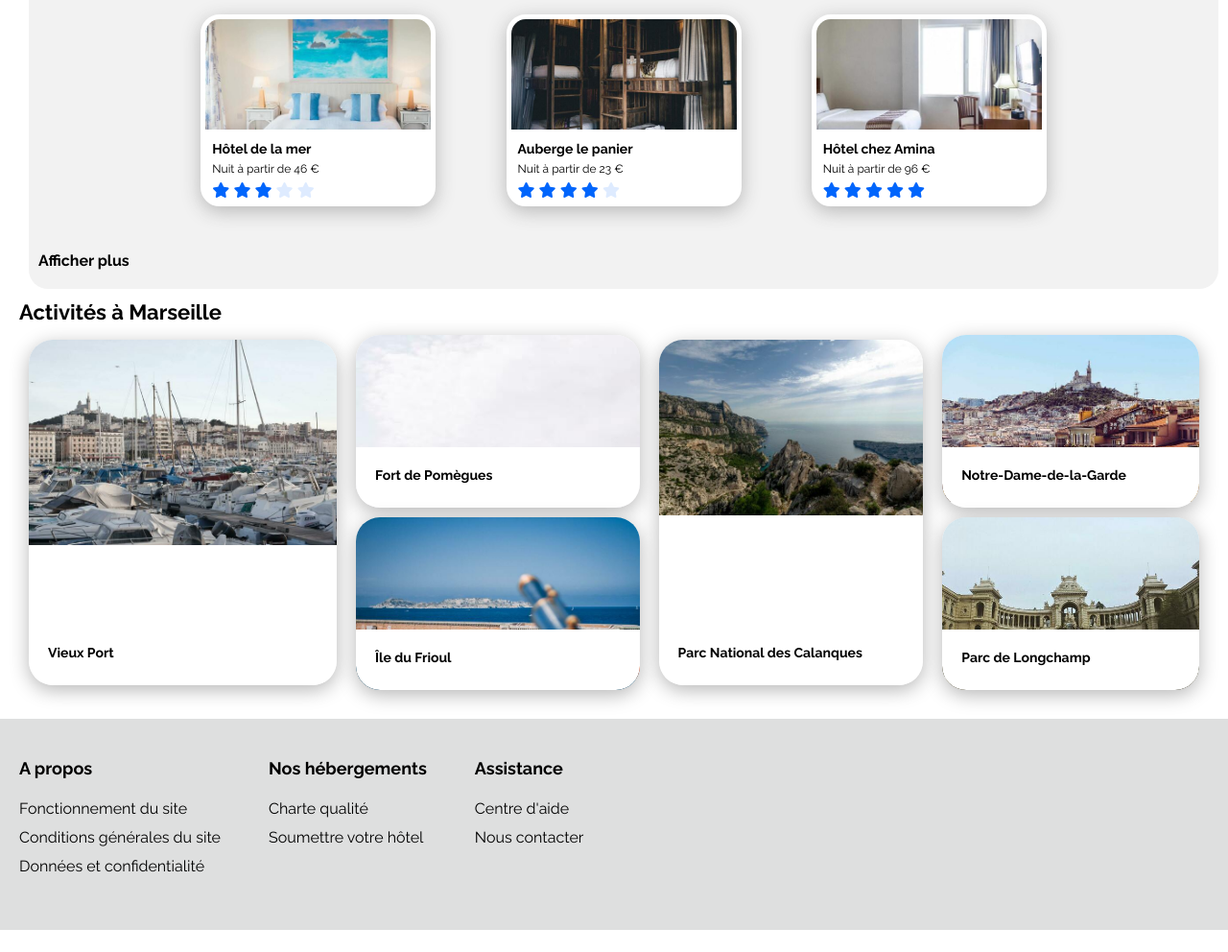
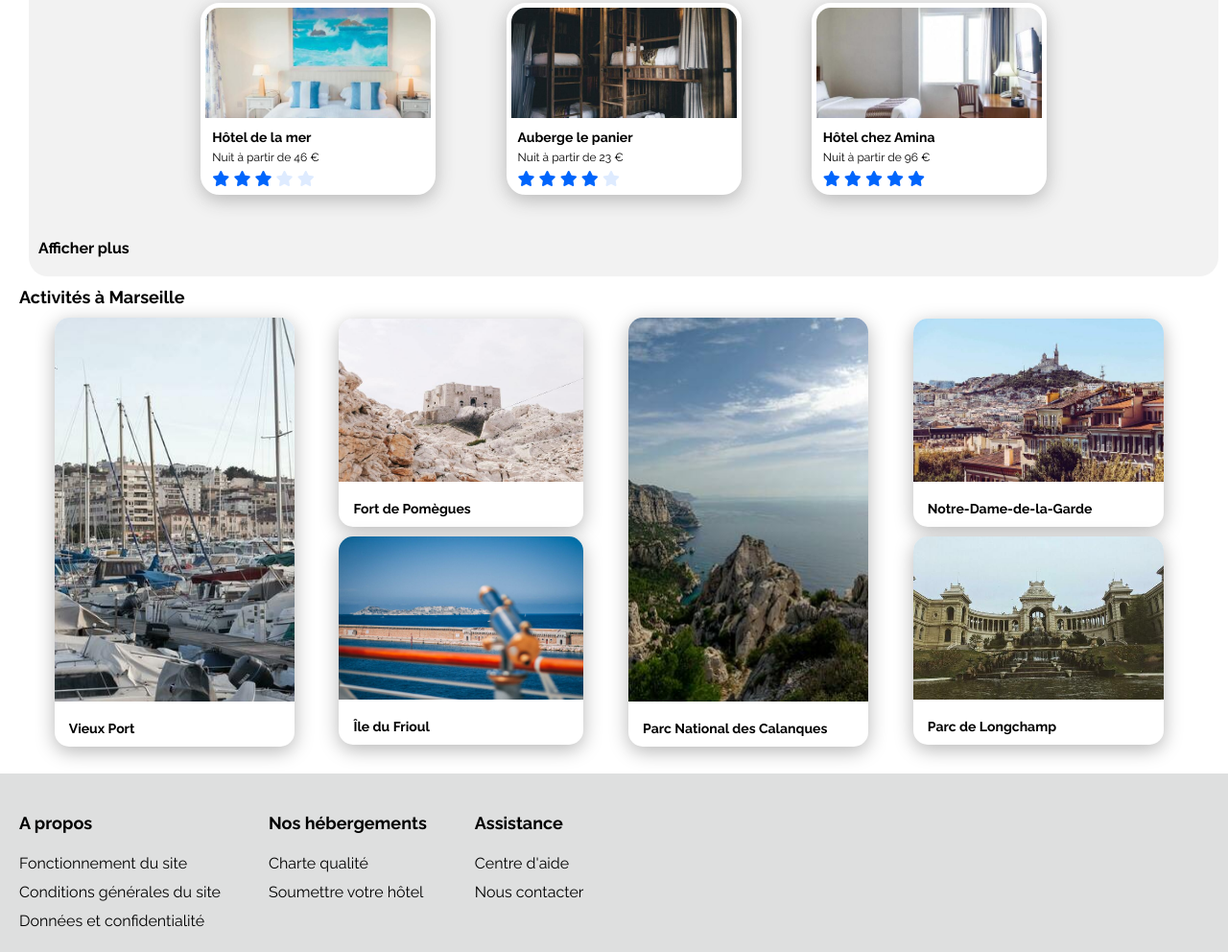
Before and after one commit to CelineSebe/P2_OC_Booki, a plain HTML site: page index.html in a window 1280 px wide. Shown: the part 1544-2536 px from the top of the page at 96% size. Before the commit the page ends 2513 px from the top, so only its background shows below. Drawn offline with Linux system fonts and the light colour scheme.

Commit message:
cards activities

```diff
--- a/css/style.css
+++ b/css/style.css
@@ -41,6 +41,32 @@ p{
 }
 a{
     text-decoration: none;
+}
+
+.card{
+    box-shadow: 0px 5px 20px rgb(183, 183,183) ;
+    border: none;
+}
+.card:hover{
+    transform: scale(1.05);
+    transition: 0.2s;
+}
+.card-body h3 {
+    font-weight: 700;
+    margin-bottom: 5px;
+}
+
+.card-body p {
+    font-size: 12px;
+    margin-bottom: 5px;
+}
+
+.blueStars{
+    color: var(--blue);
+}
+.greyStars{
+    color:var(--blueLight);
+
 }
 
 
@@ -305,28 +331,12 @@ aside  {
     height: 115px;
 }
 
-.card-body {
+#card-container-lodg .card-body {
     padding: 7px 7px 3px 7px;
     text-decoration-line: none;
 }
 
-.card-body h3 {
-    font-weight: 700;
-    margin-bottom: 5px;
-}
 
-.card-body p {
-    font-size: 12px;
-    margin-bottom: 5px;
-}
-
-.blueStars{
-    color: var(--blue);
-}
-.greyStars{
-    color:var(--blueLight);
-
-}
   .more {
     font-weight: 700;
     margin-top: 10px;
@@ -334,14 +344,6 @@ aside  {
 }
 /*** SECTION POPULAIRES***/
 
-.card{
-    box-shadow: 0px 5px 20px rgb(183, 183,183) ;
-    border: none;
-}
-.card:hover{
-    transform: scale(1.05);
-    transition: 0.2s;
-}
 
 #title-popular {
     display: flex;
@@ -361,14 +363,12 @@ aside #card-container-popular .card {
     border-radius: 20px;
     overflow: hidden;
 }
-
+  #card-container-popular figure{
+      display:flex;
+  }
 .imgPop {
     height: 180px;
     width: 40%;
-}
-
-aside #card-container-popular .card figure {
-    display: flex;
 }
 
 #card-container-popular.card-body {
@@ -379,58 +379,58 @@ aside #card-container-popular .card figure {
   }
 
 .blueStars {
-    position: absolute;
+    position: absolut
   }
 
 /*** Section activités***/
 
 #activities{
     display: flex;
-    width: 100%;
     flex-direction: column;
-}
-
-.card-container-activities{
-    display: flex;
-    justify-content: center;
-    align-items: center;
     width: 100%;
 }
 
-.card-container-activities .card {
+.container-activities{
+    display: flex;
+    justify-content: space-evenly;
+    align-items: center;
+
+}
+.container-activities-row{
+    max-width: 250px;
+
+}
+.container-activities-column{
+    max-width: 500px;
+
+}
+  .img-act{
+    width: 100%;
+    height: 400px;
+    border-radius: 15px 15px 0px 0px;
     object-fit: cover;
-    border-radius: 25px;
-    position: relative;
-    overflow: hidden;
-    margin: 4%;
   }
-
-.card-container-activities .card .img{
-    position: absolute;
-    border-radius: 25px 25px 30px 30px;
+ .img-act-small{
+    border-radius: 15px 15px 0px 0px;
+    object-fit: cover;
+    width: 100%;
+    height: 170px;
   }
-
-  .card-container-activities .card-body {
-    position: absolute;
-    bottom: 0;
-    padding-top: 5px;
-    background: white;
-    width: 100%;
-    border-radius: 0 0 25px 25px;
-    padding: 20px 10px 20px 20px;
+  .container-activities-column .card-body{
+      padding: 15px 15px 5px;
   }
-  .card-container-activities-row .card {
-      height: 360px;
-      width: auto;
-      margin: 10px;
-  }
-
-  .card-container-activities-column .card {
-      height: 180px;
-      width: auto;
-      margin: 10px;
-  }
-
+  .container-activities-row .card-body{
+    padding: 15px 15px 5px;
+}
+.container-activities-column .card{
+    max-width: 100%;
+    border-radius: 15px;
+    margin: 10px;
+}
+.container-activities-row .card{
+    max-width: 100%;
+    border-radius: 15px;
+}
 /*** FOOTER***/
 
 footer{
@@ -495,6 +495,10 @@ footer span ul li{
         width: 245px;
         margin: 3%;
         }
+
+    /***ACTIVITES***/
+
+
 /*** FOOTER***/
 
     footer nav{
@@ -622,24 +626,36 @@ aside{
 
 /*** SECTION ACTIVITES***/
 
-section #activities{
-    max-width: 700px;
-}
-
-.card-container-activities{
+.container-activities{
     display: flex;
     flex-direction: column;
     justify-content: center;
     padding-top: 10px;
     padding-bottom: 10px;
     width: 100%;
-    margin-left: 10px;
+    height: 100%;
 }
-.card-container-activities .card {
-    object-fit: cover;
+.container-activities-row{
+    width: 100%;
+}
+.container-activities-column{
+    width: 100%;
+}
+.container-activities .card{
+overflow: hidden;
     height: 240px;
-    }
-
+    width: 100%;
+    margin-top: 10px;
+    margin-bottom: 10px;
+}
+.img-act{
+    height: 180px;
+    width: 100%;
+      }
+.img-act-small{
+    width: 100%;
+    height: 180px;
+      }
 
 /*** FOOTER***/
 
@@ -691,11 +707,3 @@ footer ul a{
    section #activities{
         max-width: 200px;
     }
-    .card-container-activities{
-        width: 100%;
-        margin-left: 10px;
-    }
-    .card-container-activities .card{
-        max-height: 180px;
-    }
-}
--- a/index.html
+++ b/index.html
@@ -54,7 +54,7 @@
             <!-- Début de section hébergement-->
             <section id="lodging">
                 <aside class="lod">
-                    <h1> Hébergements à Marseille </h1>
+                    <h2> Hébergements à Marseille </h2>
                     <div id="card-container-lodg">
                     <div class="card">
                         <a href="./images/hebergements/1_xlarge/marcus-loke-WQJvWU_HZFo-unsplash.jpg" target="blank">
@@ -180,7 +180,7 @@
                 <div class="more">Afficher plus</div>
                </aside>
                 <aside class="pop">
-                    <div id="title-popular"><h1> Les plus populaires</h1><i class="fas fa-chart-line"></i></div>
+                    <div id="title-popular"><h2> Les plus populaires</h2><i class="fas fa-chart-line"></i></div>
                     <div id="card-container-popular">
                         <div class="card">
                             <a href="./images/hebergements/1_xlarge/emile-guillemot-Bj_rcSC5XfE-unsplash.jpg" target="blank">
@@ -246,25 +246,25 @@
                 </aside>
             </section>
             <section id="activities">
-                <div class="title-activities"></div><h1> Activités à Marseille </h1></div>
-                <div class="card-container-activities">
-                    <div class="card-container-activities-row">
+                <div class="title-activities"></div><h2> Activités à Marseille </h2></div>
+                <div class="container-activities">
+                    <div class="container-activities-row">
                         <div class="card">
                             <a href="./images/activites/1_xlarge/reno-laithienne-QUgJhdY5Fyk-unsplash.jpg" target="blank">
-                                <figure>
+                              <figure>
                                 <img class="img-act" src="./images/activites/4_small/reno-laithienne-QUgJhdY5Fyk-unsplash.jpg" alt="Vieux Port">
                                     <figcaption class="card-body">
                                         <h3> Vieux Port </h3>
                                     </figcaption>
-                                </figure>
+                               <figure>
                             </a>
                         </div>
                     </div>
-                    <div class="card-container-activities-column">
+                    <div class="container-activities-column">
                         <div class="card">
                             <a href="./images/activites/1_xlarge/paul-hermann-QFTrLdQIRhI-unsplash.jpg" target="blank">
                                 <figure>
-                                    <img class="img-act" src="./images/activites/4_small/paul-hermann-QFTrLdQIRhI-unsplash.jpg" alt="Fort">
+                                    <img class="img-act-small" src="./images/activites/3_medium/paul-hermann-QFTrLdQIRhI-unsplash.jpg" alt="Fort">
                                         <figcaption class="card-body">
                                             <h3> Fort de Pomègues</h3>
                                         </figcaption>
@@ -274,7 +274,7 @@
                         <div class="card">
                             <a href="./images/activites/1_xlarge/kevin-hikari-rV_Qd1l-VXg-unsplash.jpg" target="blank">
                                 <figure>
-                                    <img class="img-act" src="./images/activites/4_small/kevin-hikari-rV_Qd1l-VXg-unsplash.jpg" alt="îles">
+                                    <img class="img-act-small" src="./images/activites/3_medium/kevin-hikari-rV_Qd1l-VXg-unsplash.jpg" alt="îles">
                                         <figcaption class="card-body">
                                             <h3> Île du Frioul </h3>
                                         </figcaption>
@@ -282,7 +282,7 @@
                             </a>
                         </div>
                     </div>
-                    <div class="card-container-activities-row">
+                    <div class="container-activities-row">
                         <div class="card">
                             <a href="./images/activites/1_xlarge/kilyan-sockalingum-NR8-cBCN3aI-unsplash.jpg" target="blank">
                                 <figure>
@@ -294,11 +294,11 @@
                             </a>
                         </div>
                     </div>
-                    <div class="card-container-activities-column">
+                    <div class="container-activities-column">
                         <div class="card">
                             <a href="./images/activites/1_xlarge/florian-wehde-xW9e8gdotxI-unsplash.jpg" target="blank">
                                 <figure>
-                                    <img class="img-act" src="./images/activites/4_small/florian-wehde-xW9e8gdotxI-unsplash.jpg" alt="notre-dame">
+                                    <img class="img-act-small" src="./images/activites/4_small/florian-wehde-xW9e8gdotxI-unsplash.jpg" alt="notre-dame">
                                         <figcaption class="card-body">
                                             <h3> Notre-Dame-de-la-Garde</h3>
                                         </figcaption>
@@ -308,7 +308,7 @@
                         <div class="card">
                             <a href="./images/activites/1_xlarge/lena-paulin-wH2-EJoDcV0-unsplash.jpg" target="blank">
                                 <figure>
-                                    <img class="img-act" src="./images/activites/4_small/lena-paulin-wH2-EJoDcV0-unsplash.jpg" alt="Parc">
+                                    <img class="img-act-small" src="./images/activites/4_small/lena-paulin-wH2-EJoDcV0-unsplash.jpg" alt="Parc">
                                         <figcaption class="card-body">
                                             <h3> Parc de Longchamp </h3>
                                         </figcaption>
```
